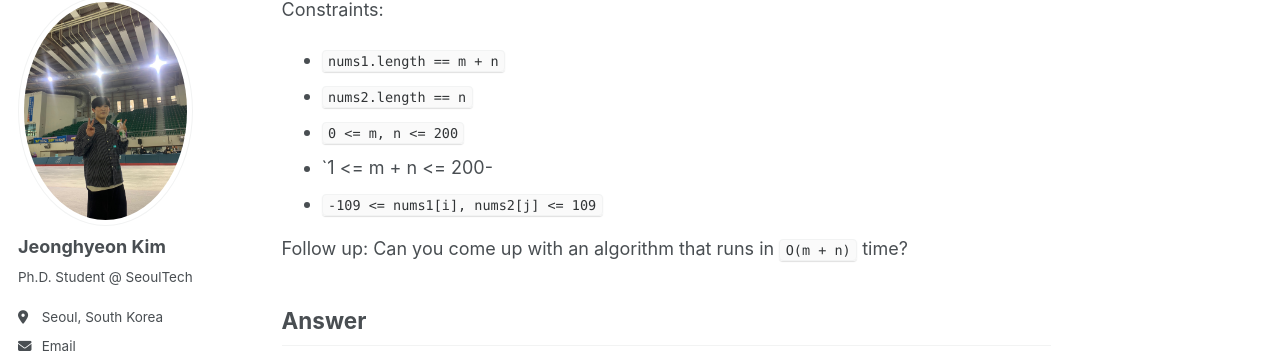
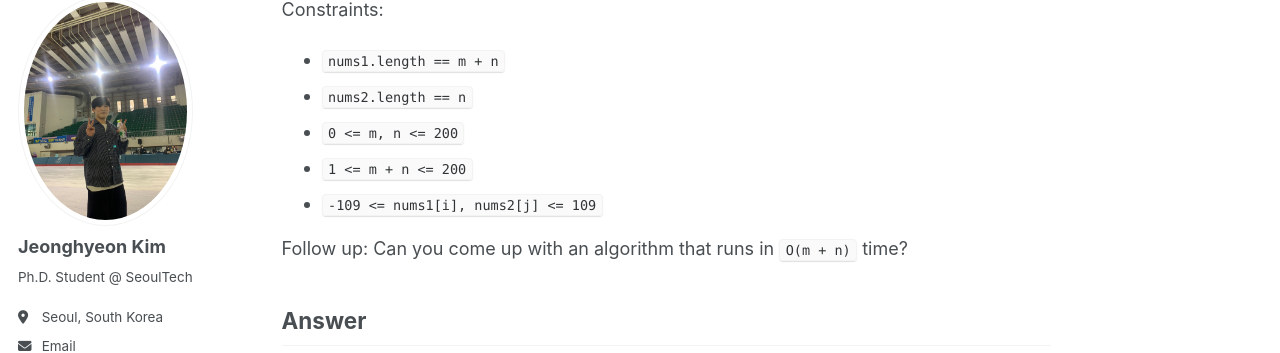
Before and after one commit to ma-kjh/ma-kjh.github.io, a Jekyll site: the page built from _posts/2025-04-07-Day-1.md, in a window 1280 px wide and 900 px high, scrolled down 950 px. Shown: the part 103-456 px from the top of the window. Built offline with Jekyll 4.4.1, drawn with Linux system fonts in a browser that asks for light colours; some web fonts are replaced.

Commit message:
Update 2025-04-07-Day-1.md

```diff
--- a/_posts/2025-04-07-Day-1.md
+++ b/_posts/2025-04-07-Day-1.md
@@ -41,7 +41,7 @@ Constraints:
 - `nums1.length == m + n`
 - `nums2.length == n`
 - `0 <= m, n <= 200`
-- `1 <= m + n <= 200-
+- `1 <= m + n <= 200`
 - `-109 <= nums1[i], nums2[j] <= 109`
 
 
```
